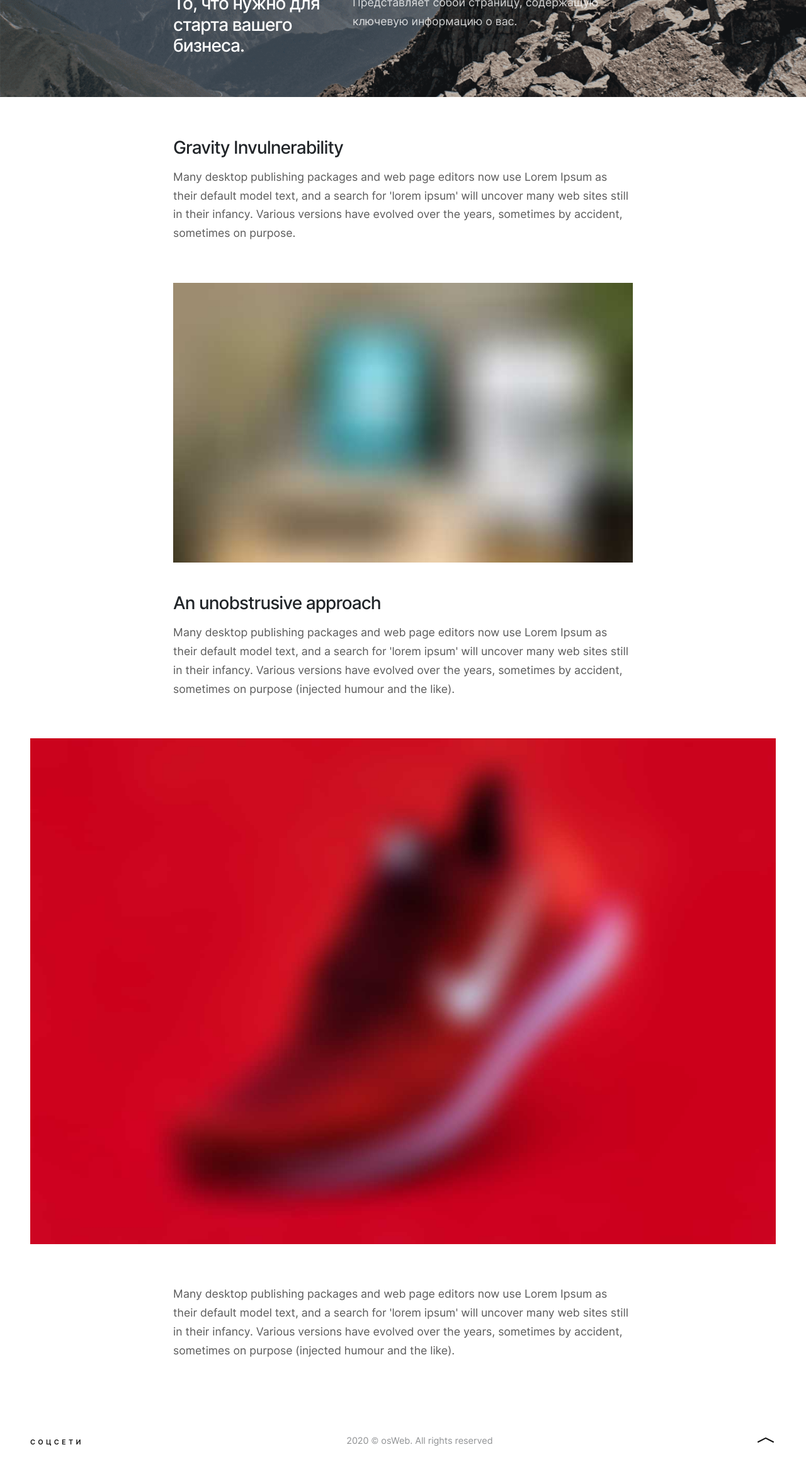
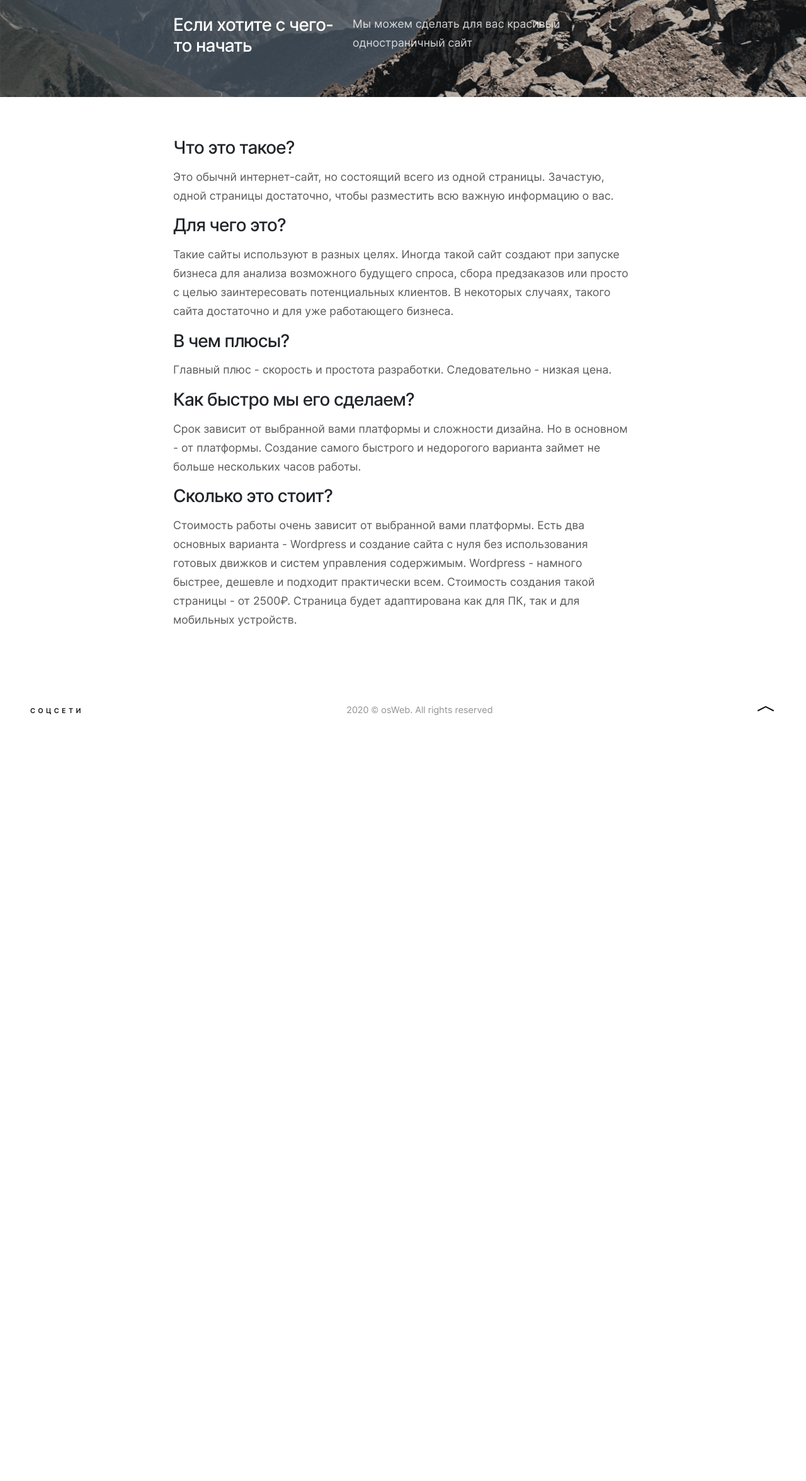
Before and after one commit to Ti-Kho/Ti-Kho.github.io, a plain HTML site: page single-page.html in a window 1280 px wide. Shown: the part 446-2797 px from the top of the page at 63% size. After the commit the page ends 1636 px from the top, so only its background shows below. Drawn offline with Linux system fonts and the light colour scheme.

Commit message:
Описание на трех страницах

```diff
--- a/single-page.html
+++ b/single-page.html
@@ -42,10 +42,10 @@
             </div>
             <div class="row">
               <div class="col-sm-3 offset-sm-2">
-                <h3 class="in-top">То, что нужно для старта вашего бизнеса.</h3>
+                <h3 class="in-top">Если хотите с чего-то начать</h3>
               </div>
               <div class="col-sm-5">
-                <p class="in-top">Представляет собой страницу, содержащую ключевую информацию о вас.</p>
+                <p class="in-top">Мы можем сделать для вас красивый одностраничный сайт</p>
               </div>
             </div>
           </div>
@@ -53,18 +53,16 @@
         <div class="container py-6">
           <div class="row">
             <div class="offset-sm-2 col-sm-8">
-              <h3>Gravity Invulnerability</h3>
-              <p>Many desktop publishing packages and web page editors now use Lorem Ipsum as their default model text, and a search for 'lorem ipsum' will uncover many web sites still in their infancy. Various versions have evolved over the years, sometimes by accident, sometimes on purpose.</p><img class="w-100 img-fluid my-5" alt="Neoto - Creative Studio Portfolio Template" src="images/project2.jpg">
-              <h3>An unobstrusive approach</h3>
-              <p>Many desktop publishing packages and web page editors now use Lorem Ipsum as their default model text, and a search for 'lorem ipsum' will uncover many web sites still in their infancy. Various versions have evolved over the years, sometimes by accident, sometimes on purpose (injected humour and the like).</p>
-            </div>
-          </div>
-        </div>
-        <div class="container-fluid"><img class="w-100 img-fluid" alt="Neoto - Creative Studio Portfolio Template" src="images/project7.jpg"></div>
-        <div class="container py-6">
-          <div class="row">
-            <div class="offset-sm-2 col-sm-8">
-              <p>Many desktop publishing packages and web page editors now use Lorem Ipsum as their default model text, and a search for 'lorem ipsum' will uncover many web sites still in their infancy. Various versions have evolved over the years, sometimes by accident, sometimes on purpose (injected humour and the like).</p>
+              <h3>Что это такое?</h3>
+              <p>Это обычнй интернет-сайт, но состоящий всего из одной страницы. Зачастую, одной страницы достаточно, чтобы разместить всю важную информацию о вас.</p>
+              <h3>Для чего это?</h3>
+              <p>Такие сайты используют в разных целях. Иногда такой сайт создают при запуске бизнеса для анализа возможного будущего спроса, сбора предзаказов или просто с целью заинтересовать потенциальных клиентов. В некоторых случаях, такого сайта достаточно и для уже работающего бизнеса.</p>
+              <h3>В чем плюсы?</h3>
+              <p>Главный плюс - скорость и простота разработки. Следовательно - низкая цена.</p>
+              <h3>Как быстро мы его сделаем?</h3>
+              <p>Срок зависит от выбранной вами платформы и сложности дизайна. Но в основном - от платформы. Создание самого быстрого и недорогого варианта займет не больше нескольких часов работы.</p>
+              <h3>Сколько это стоит?</h3>
+              <p>Стоимость работы очень зависит от выбранной вами платформы. Есть два основных варианта - Wordpress и создание сайта с нуля без использования готовых движков и систем управления содержимым. Wordpress - намного быстрее, дешевле и подходит практически всем. Стоимость создания такой страницы - от 2500₽. Страница будет адаптирована как для ПК, так и для мобильных устройств.</p>
             </div>
           </div>
         </div>
```
Also changed, not shown: eshop.html (+9 -13 lines), multi-page.html (+12 -14 lines).
